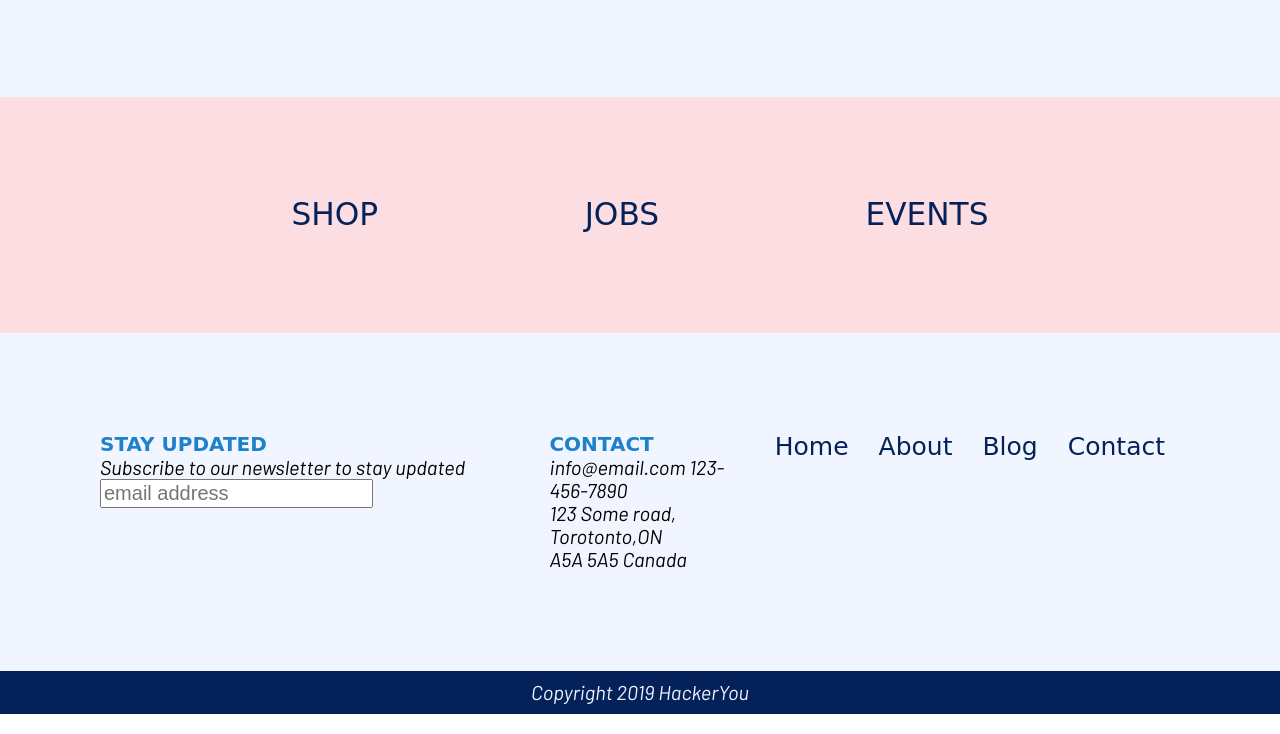
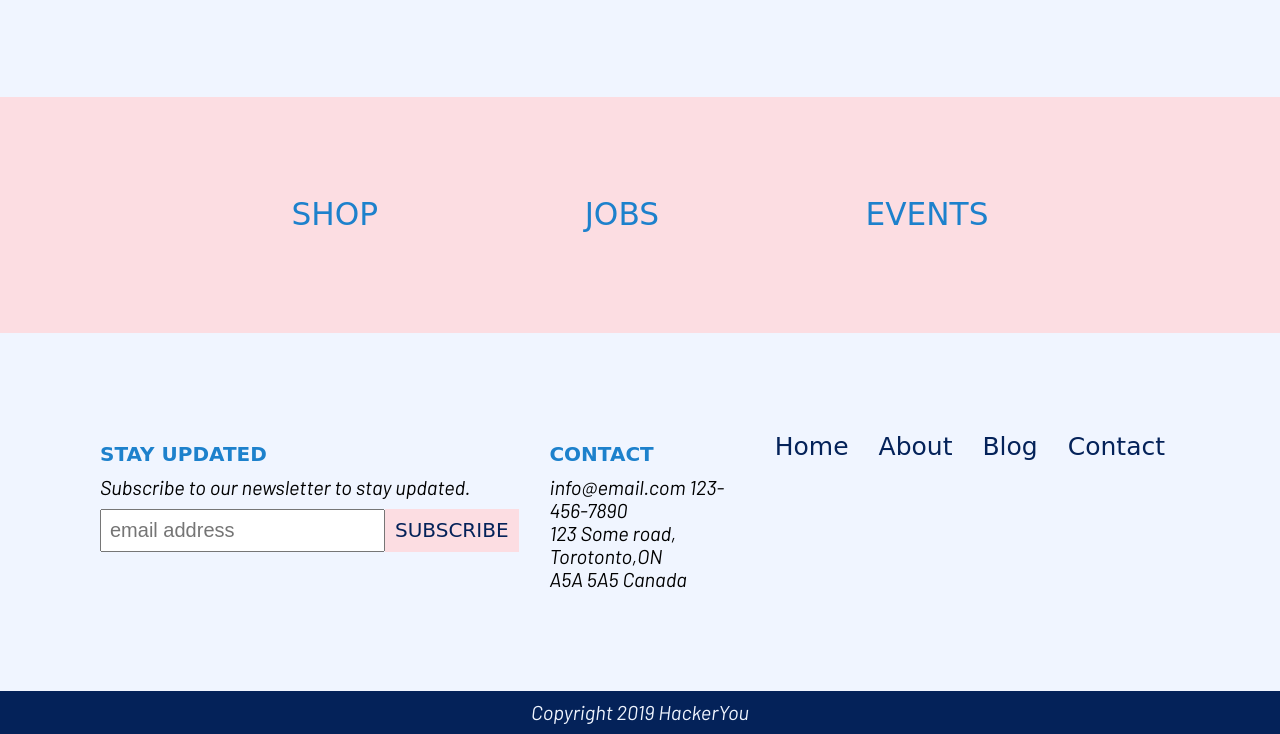
Before and after one commit to Justinng26/JustinNg-Assignment1, a plain HTML site: page index.html in a window 1280 px wide. Shown: the part 2893-3627 px from the top of the page. Drawn offline with Linux system fonts and the light colour scheme; a web font is replaced by a local one.

Commit message:
styled the footer

```diff
--- a/index.html
+++ b/index.html
@@ -59,7 +59,7 @@
 
                          <p>Lorem ipsum dolor sit amet consectetur adipisicing elit. Quas ratione dolor numquam, amet quo accusamus tempore deleniti. Dolores, quasi quam eveniet voluptas sapiente voluptatem commodi culpa expedita delectus eaque impedit?Lorem ipsum dolor sit amet consectetur adipisicing elit. Labore magnam dolor et, aperiam ipsam illo laudantium? Aliquam distinctio hic, magnam saepe neque nihil soluta ipsa suscipit dolorum obcaecati quasi et?</p>
 
-                        <p class="button">READ MORE</p>
+                        <p class="button1">READ MORE</p>
                 </div>  <!-- end .textContainer -->
              </div>   <!-- end .aboutFlex -->
 
@@ -125,11 +125,11 @@
                 <div class="contactFlex">
                     <div class="updated">
                         <h4>STAY UPDATED</h4>
-                        <p>Subscribe to our newsletter to stay updated</p>
+                        <p>Subscribe to our newsletter to stay updated.</p>
 
                         <form action="#">
                         <label for="email"></label>
-                        <input type="email" id="email" placeholder="email address">
+                        <input type="email" id="email" placeholder="email address"><p class="button">SUBSCRIBE</p>
                         </form>
                     </div> <!-- end .updated -->
 
--- a/style.css
+++ b/style.css
@@ -157,7 +157,11 @@ h2{
     margin: 25px 0;
 }
 
-.button {
+.button1 {
+    font-family: 'Emblema One', cursive;
+    font-size: 1rem;
+    display: inline-block;
+    padding: 10px;
     color: white;
      background-color: #042259;
 }
@@ -196,6 +200,7 @@ h3{
 .links a{
     font-family: 'Emblema One', cursive;
     font-size: 31.2px;
+    color: #1d81cc;
 }
 
 .links ul{
@@ -213,7 +218,7 @@ h3{
 
 }
 
-.updated, .label, .footerNav{
+.updated, .label {
      flex-direction: column;
 }
 
@@ -221,10 +226,17 @@ h3{
     width: 50%;
 }
 
-.footerNav{
-
+input{
+    padding: 8px;
 }
 
+h4{
+    padding: 10px 0;
+}
+
+.updated p{
+    padding-bottom: 10px;
+}
 .footerNav a{
     font-family: 'Emblema One', cursive;
     font-size: 1.25rem;
```
